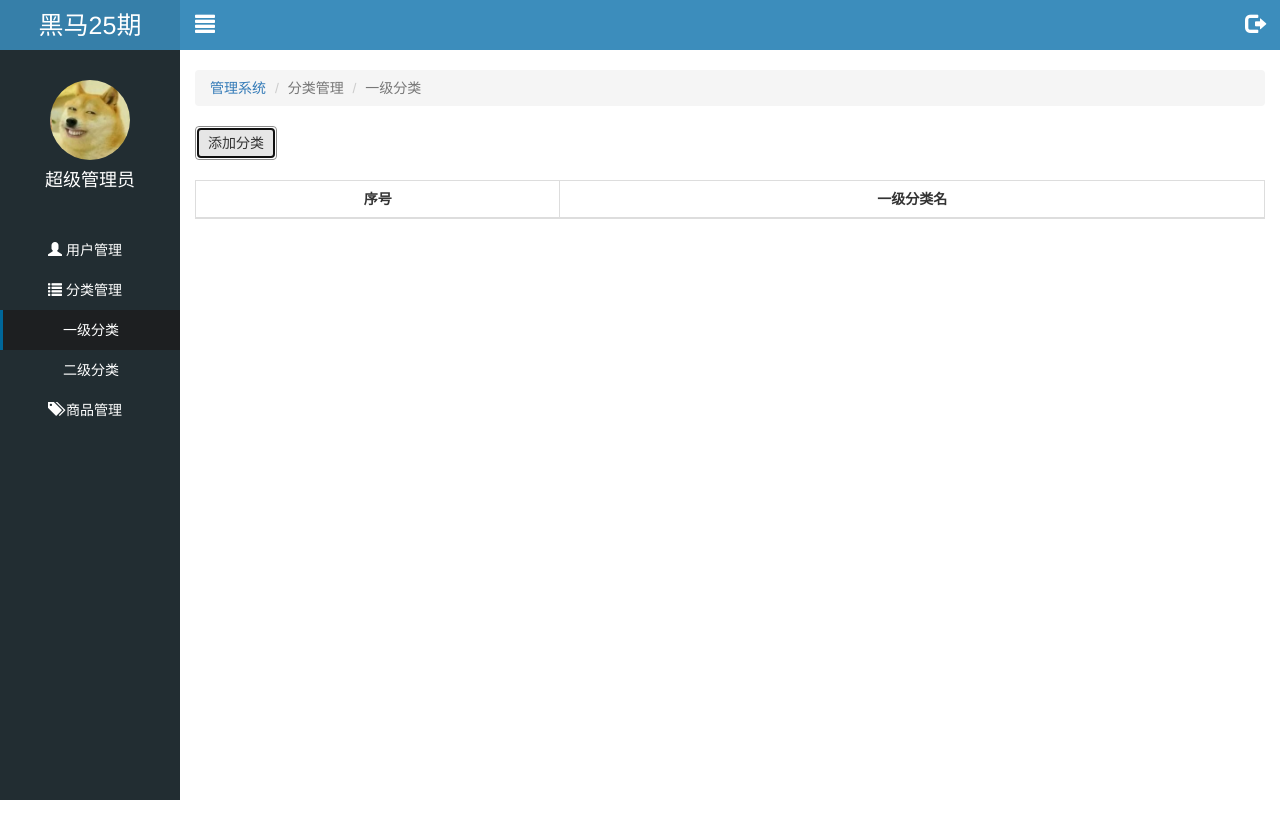
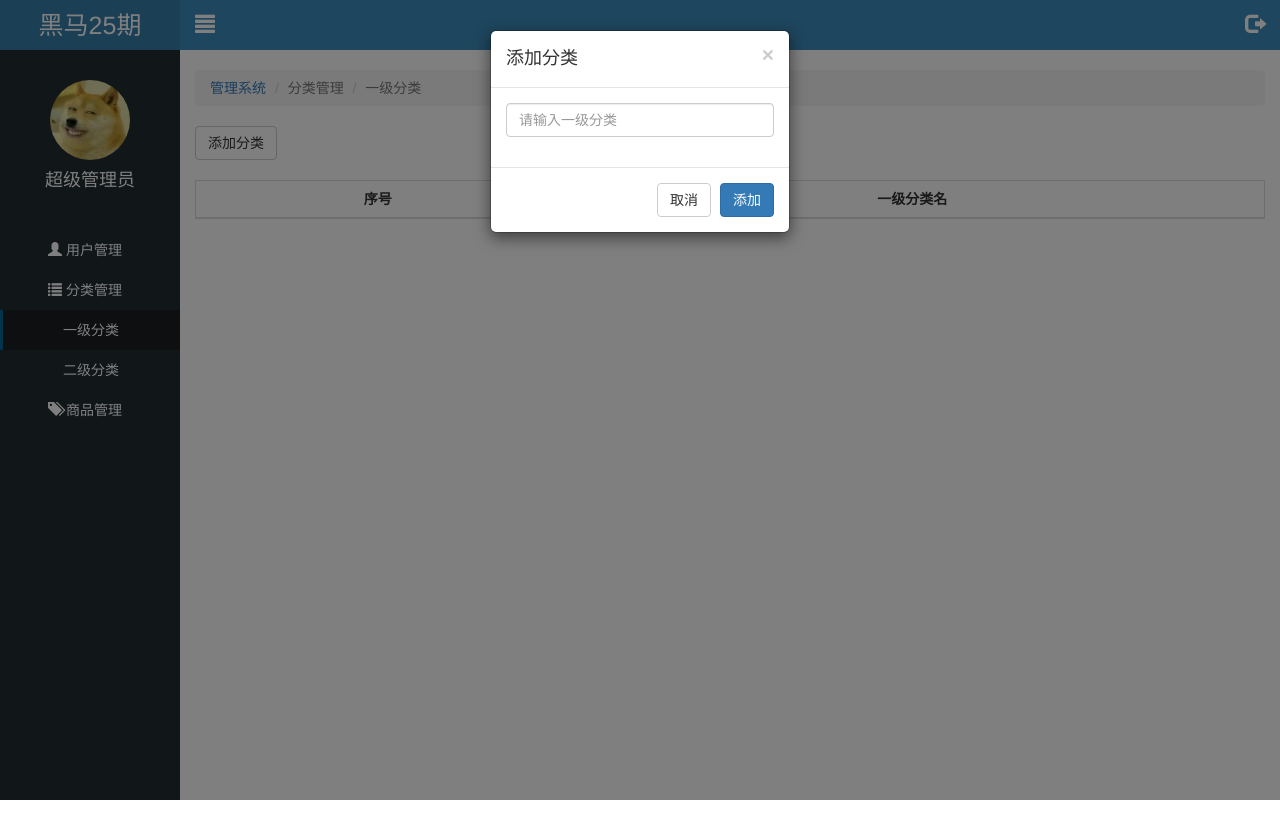
Before and after one commit to ajingbo/letao, a website: page public/back/first.html in a window 1280 px wide. Both pictures are taken after a click on the button "添加分类". Drawn offline with Linux system fonts and the light colour scheme; no server answers.

Commit message:
一级分类完成

```diff
--- a/public/back/first.html
+++ b/public/back/first.html
@@ -111,6 +111,32 @@
         </div><!-- /.modal-content -->
     </div><!-- /.modal-dialog -->
 </div><!-- /.modal -->
+
+<!-- 添加模态框 -->
+<div class="modal fade" tabindex="-1" id="addModal">
+
+    <!-- 模态框结构 -->
+    <div class="modal-dialog modal-sm">
+        <div class="modal-content">
+            <form id="form">
+                <div class="modal-header">
+                    <button type="button" class="close" data-dismiss="modal"><span>&times;</span></button>
+                    <h4 class="modal-title">添加分类</h4>
+                </div>
+                <div class="modal-body">
+                    <div class="form-group">
+                        <input type="text"  name="categoryName" class="form-control" placeholder="请输入一级分类">
+                    </div>
+                </div>
+                <div class="modal-footer">
+                    <button type="button" class="btn btn-default" data-dismiss="modal">取消</button>
+                    <button type="submit" class="btn btn-primary">添加</button>
+                </div>
+            </form>
+        </div>
+    </div>
+
+</div>
 <!--模板渲染-->
 <script type="text/html" id="firstTpl">
     {{ each rows v i }}
--- a/public/back/js/first.js
+++ b/public/back/js/first.js
@@ -5,7 +5,8 @@ $(function() {
     var currentPage = 1;
     var pageSize = 5;
 
-    //一进入页面 发送ajax请求 请求一级分类数据 进行页面渲染
+    render();
+    //1-一进入页面 发送ajax请求 请求一级分类数据 进行页面渲染
     function render(){
         $.ajax({
             type:"get",
@@ -38,5 +39,61 @@ $(function() {
             }
         })
     }
-    render();
-})
+
+    // 2. 点击添加分类按钮, 显示添加模态框
+    $('#addBtn').click(function() {
+        //显示添加模态框
+        $('#addModal').modal('show');
+    });
+
+    // 3-添加表单检验功能
+    $('#form').bootstrapValidator({
+        //配置检验图标
+        feedbackIcons:{
+            // 校验成功
+            valid:'glyphicon glyphicon-ok',
+            // 校验失败
+            invalid:'glyphicon glyphicon-remove',
+            // 校验中
+            validating:'glyphicon glyphicon-refresh'
+        },
+        //字段列表
+        fields:{
+            categoryName:{
+                //校验规则 非空
+                validators:{
+                    notEmpty:{
+                        message:"请输入一级分类名称"
+                    }
+                }
+            }
+        }
+    });
+    // 4-添加表单校验成功事件  阻止默认的表单提交 通过ajax进行提交
+    $('#form').on("success.form.bv",function(e){
+        //阻止默认的提交
+        e.preventDefault();
+        //通过ajax提交
+        $.ajax({
+            type:"post",
+            url:"/category/addTopCategory",
+            data:$('#form').serialize(),
+            dataType:"json",
+            success:function(info) {
+                console.log(info);
+                if(info.success) {
+                    //添加成功
+                    //关闭模态框
+                    $('#addModal').modal("hide");
+                    //重新渲染第一页
+                    currentPage = 1;
+                    render();
+                    //重置表单内容 状态
+                    $('#form').data("bootstrapValidator").resetForm(true);
+                }
+            }
+        })
+    })
+
+
+});
```
